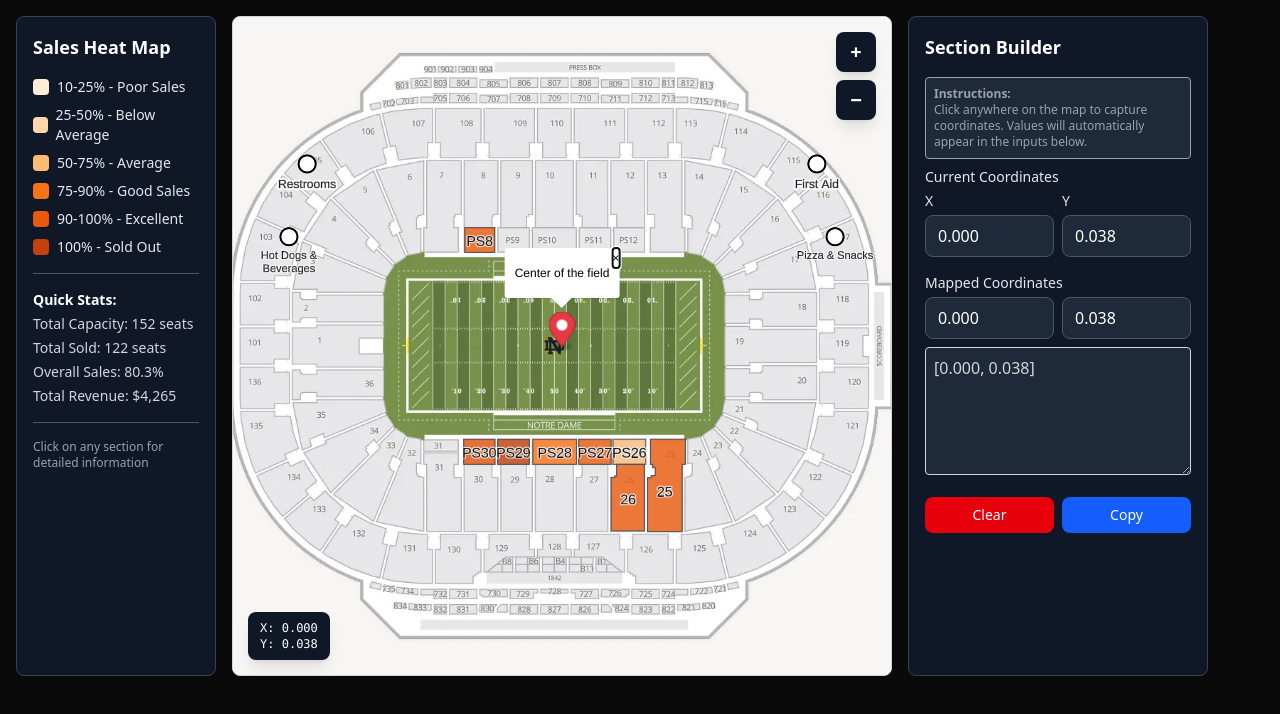
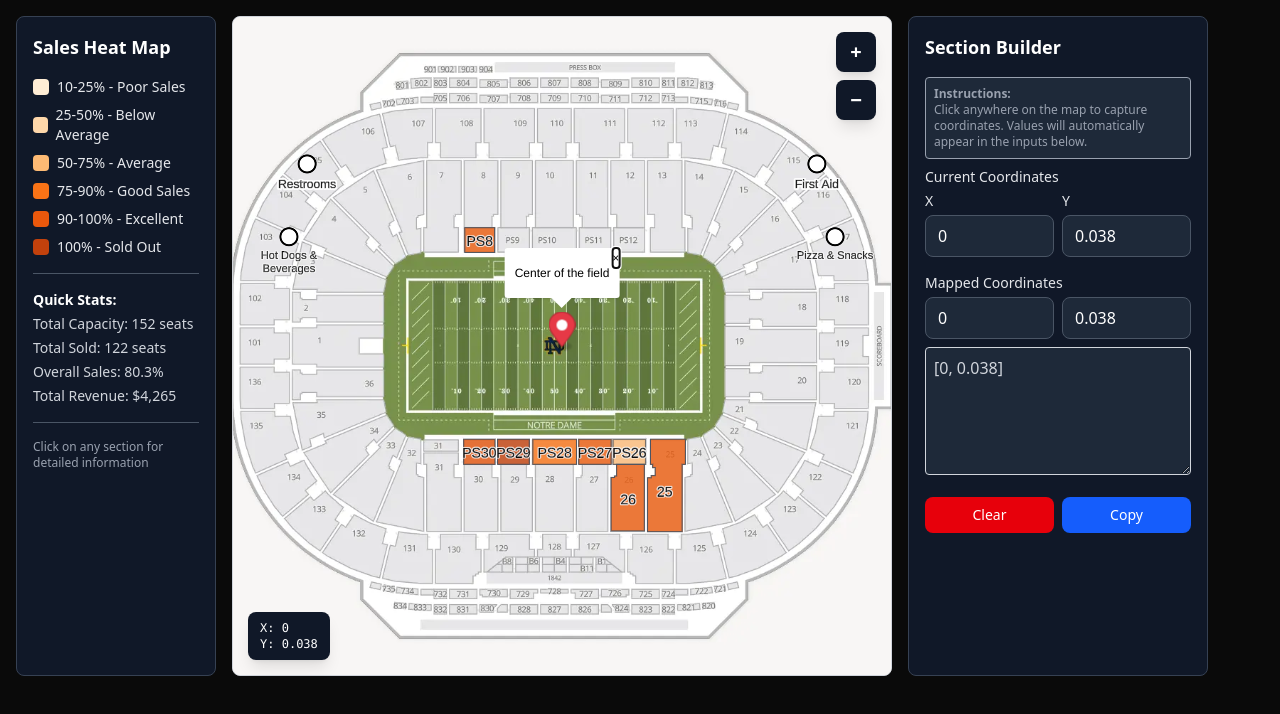
Before and after one commit to andrewgilliland/venue-maps, a React (Vite) app: page / in a window 1280 px wide. Both pictures are taken after a click on the button 562 px from the left and 332 px from the top of the page. Shown: the top 714 px of the page. Built offline with nearby package versions, Linux system fonts and the light colour scheme; no server answers.

Commit message:
feat: updates coordinate formatting

```diff
--- a/src/components/CustomImageMap.tsx
+++ b/src/components/CustomImageMap.tsx
@@ -322,7 +322,10 @@ export default function VenueMap() {
       map.current!.on("click", (e) => {
         const coords = e.lngLat;
 
-        addPointToCoordinates(coords.lng, coords.lat);
+        addPointToCoordinates(
+          Number(coords.lng.toFixed(3)),
+          Number(coords.lat.toFixed(3))
+        );
       });
 
       // �🖱️ Hover popup functionality
@@ -381,13 +384,13 @@ export default function VenueMap() {
       map.current!.on("mousemove", (e) => {
         const coords = e.lngLat;
         console.log(
-          `Mouse coordinates: [${coords.lng.toFixed(6)}, ${coords.lat.toFixed(
-            6
+          `Mouse coordinates: [${coords.lng.toFixed(3)}, ${coords.lat.toFixed(
+            3
           )}]`
         );
 
-        setLng(coords.lng);
-        setLat(coords.lat);
+        setLng(Number(coords.lng.toFixed(3)));
+        setLat(Number(coords.lat.toFixed(3)));
       });
 
       // Marker at center
@@ -452,8 +455,8 @@ export default function VenueMap() {
         {/* Coordinate Display */}
         <div className="absolute bottom-4 left-4 bg-gray-900 text-white px-3 py-2 rounded-lg shadow-lg">
           <div className="text-xs font-mono">
-            <div>X: {lng.toFixed(3)}</div>
-            <div>Y: {lat.toFixed(3)}</div>
+            <div>X: {lng}</div>
+            <div>Y: {lat}</div>
           </div>
         </div>
       </div>
--- a/src/components/SectionBuilderForm.tsx
+++ b/src/components/SectionBuilderForm.tsx
@@ -37,10 +37,8 @@ export default function SectionBuilderForm({
             <input
               disabled
               type="number"
-              value={lng.toFixed(3)}
+              value={lng}
               className="w-full px-3 py-2 bg-gray-800 border border-gray-600 rounded-lg text-white placeholder-gray-400 focus:outline-none focus:ring-2 focus:ring-blue-500 focus:border-transparent"
-              placeholder="Click on map to capture"
-              step="0.000001"
             />
           </div>
 
@@ -51,10 +49,8 @@ export default function SectionBuilderForm({
             <input
               disabled
               type="number"
-              value={lat.toFixed(3)}
+              value={lat}
               className="w-full px-3 py-2 bg-gray-800 border border-gray-600 rounded-lg text-white placeholder-gray-400 focus:outline-none focus:ring-2 focus:ring-blue-500 focus:border-transparent"
-              placeholder="Click on map to capture"
-              step="0.000001"
             />
           </div>
         </div>
@@ -69,7 +65,7 @@ export default function SectionBuilderForm({
                 <input
                   disabled
                   type="number"
-                  value={x.toFixed(3)}
+                  value={x}
                   onChange={() => {
                     setCoordinates;
                   }}
@@ -80,7 +76,7 @@ export default function SectionBuilderForm({
                 <input
                   disabled
                   type="number"
-                  value={y.toFixed(3)}
+                  value={y}
                   className="w-full px-3 py-2 bg-gray-800 border border-gray-600 rounded-lg text-white placeholder-gray-400 focus:outline-none focus:ring-2 focus:ring-blue-500 focus:border-transparent"
                   placeholder="Click on map to capture"
                   step="0.001"
@@ -90,9 +86,7 @@ export default function SectionBuilderForm({
           </div>
           <textarea
             className="text-md text-gray-300 bg-gray-800 p-2 rounded border min-h-32 overflow-y-auto w-full"
-            value={coordinates
-              .map(([x, y]) => `[${x.toFixed(3)}, ${y.toFixed(3)}]`)
-              .join(",\n")}
+            value={coordinates.map(([x, y]) => `[${x}, ${y}]`).join(",\n")}
           />
         </div>
         <div className="flex gap-2">
```
